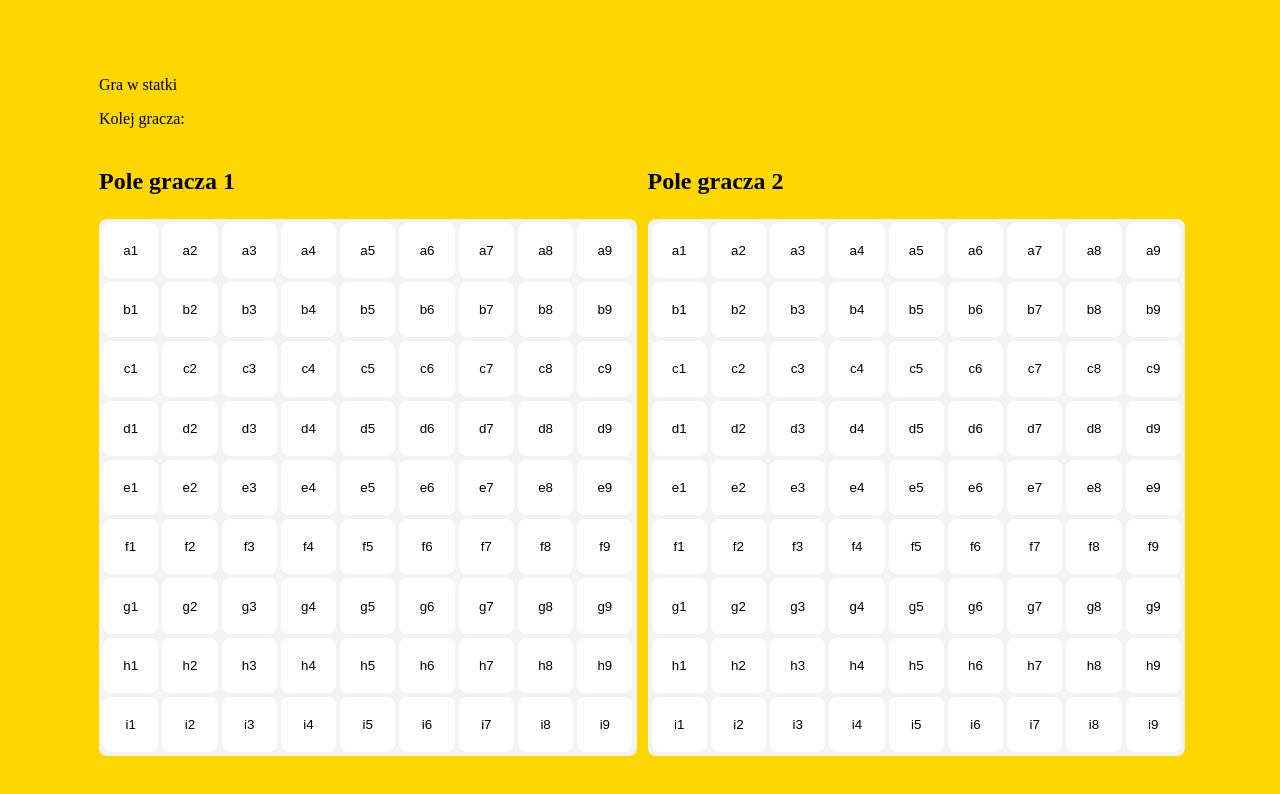
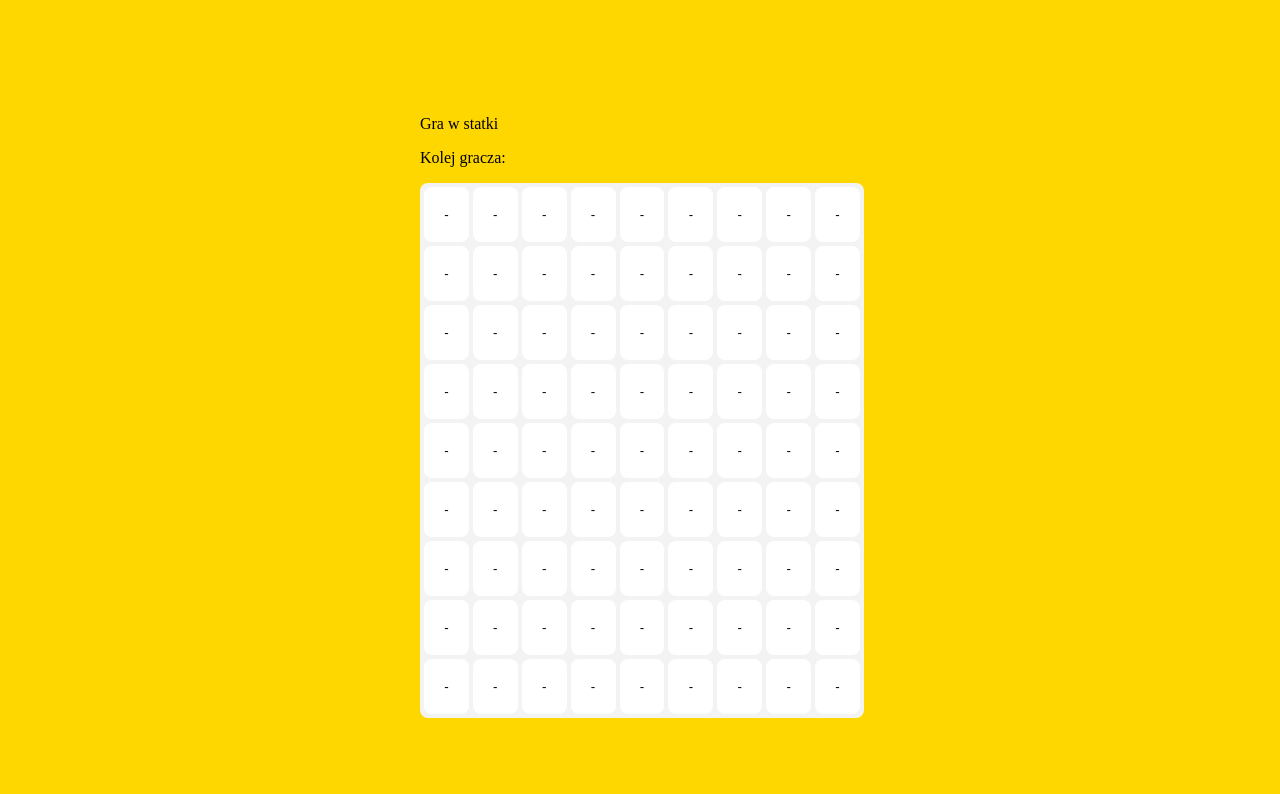
Before and after one commit to Bartholomeas/ships-game-oop, a React (Vite) app: page / in a window 1280 px wide. Shown: the top 794 px of the page. Built offline with nearby package versions, Linux system fonts and the light colour scheme.

Commit message:
fighting with board generating with new approach

```diff
--- a/src/App.tsx
+++ b/src/App.tsx
@@ -24,27 +24,42 @@ class App extends Component<any, StateInterface> {
     // console.log(`Turn of player ${this.state.playerTurn}`);
     // console.log(this.PlayerOne);
     const game = new Board([
-      new Ship(1, [[0, 0]]),
-      new Ship(1, [[0, 4]]),
-      new Ship(1, [[3, 2]]),
-      new Ship(1, [[4, 6]]),
-      new Ship(2, [
-        [9, 5],
-        [9, 6],
+      new Ship(5, [
+        [0, 0],
+        [0, 1],
+        [0, 2],
+        [0, 3],
+        [0, 4],
+      ]),
+      new Ship(4, [
+        [1, 0],
+        [1, 1],
+        [1, 2],
+        [1, 3],
+      ]),
+      new Ship(3, [
+        [2, 0],
+        [2, 1],
+        [2, 2],
+      ]),
+      new Ship(3, [
+        [3, 0],
+        [3, 1],
+        [3, 2],
       ]),
       new Ship(2, [
-        [5, 5],
-        [5, 6],
+        [4, 0],
+        [4, 1],
       ]),
     ]);
 
-    console.log(game);
+    const board = game.render();
+    // console.log(game);
   }
 
   componentDidMount() {
     this.startQueue();
   }
-  // 4jednoamsztowce 3dwumasztowce 2trzymasztowce 1czteromasztowiec
 
   render() {
     return (
@@ -52,8 +67,38 @@ class App extends Component<any, StateInterface> {
         <p>Gra w statki</p>
         <p>Kolej gracza:</p>
         <div className={style.wrapper}>
-          <Board playerId={this.PlayerOne.id} clickHandler={() => this.PlayerOne.clickHandler()} />
-          <Board playerId={this.PlayerTwo.id} clickHandler={() => this.PlayerTwo.clickHandler()} />
+          {this.board}
+          <Board
+            ships={[
+              new Ship(5, [
+                [0, 0],
+                [0, 1],
+                [0, 2],
+                [0, 3],
+                [0, 4],
+              ]),
+              new Ship(4, [
+                [1, 0],
+                [1, 1],
+                [1, 2],
+                [1, 3],
+              ]),
+              new Ship(3, [
+                [2, 0],
+                [2, 1],
+                [2, 2],
+              ]),
+              new Ship(3, [
+                [3, 0],
+                [3, 1],
+                [3, 2],
+              ]),
+              new Ship(2, [
+                [4, 0],
+                [4, 1],
+              ]),
+            ]}
+          />
         </div>
       </div>
     );
@@ -61,3 +106,11 @@ class App extends Component<any, StateInterface> {
 }
 
 export default App;
+// <div>
+//   <p>Gra w statki</p>
+//   <p>Kolej gracza:</p>
+//   <div className={style.wrapper}>
+//     <Board playerId={this.PlayerOne.id} clickHandler={() => this.PlayerOne.clickHandler()} />
+//     <Board playerId={this.PlayerTwo.id} clickHandler={() => this.PlayerTwo.clickHandler()} />
+//   </div>
+// </div>
--- a/src/components/Board.tsx
+++ b/src/components/Board.tsx
@@ -1,6 +1,5 @@
 import { Component } from 'react';
 import Ship from './Ship';
-import SinglePosition from './SinglePosition';
 import * as style from './styles/Board.module.css';
 
 interface Props {
@@ -9,41 +8,46 @@ interface Props {
 export default class Board extends Component<any, { x: number[]; y: string[] }> implements Props {
   private readonly ships;
   private readonly grid;
-
-  constructor(ships: Ship[], props?: any) {
-    super(props);
+  public readonly size = 9;
+  constructor(ships: Ship[]) {
+    super(ships);
     this.ships = ships;
-    this.grid = Array(9)
+    this.grid = Array(this.size)
       .fill(null)
-      .map(() => Array(9).fill(null));
-
-    this.state = {
-      x: [1, 2, 3, 4, 5, 6, 7, 8, 9],
-      y: ['a', 'b', 'c', 'd', 'e', 'f', 'g', 'h', 'i'],
-    };
+      .map(() => Array(this.size).fill(null));
   }
 
   private placeShips() {
-    console.log('test');
+    // console.log(this.ships[0]);
+    const { ships } = this.ships;
+    // console.log(ships);
+    for (const { context: ship } of ships) {
+      console.log(ship);
+    }
   }
 
   componentDidMount() {
-    console.log(this.grid);
+    this.placeShips();
   }
 
-  render() {
+  public render() {
+    const cells = [];
+    for (let x = 0; x < this.size; x++) {
+      for (let y = 0; y < this.size; y++) {
+        cells.push(
+          <button
+            onClick={() => console.log(y, x)}
+            className={`${style.ship} ${this.grid[x][y] ? style['ship--active'] : ''}`}
+            key={`${x}-${y}`}>
+            {this.grid[x][y] ? 'S' : '-'}
+          </button>
+        );
+      }
+    }
+
     return (
       <div className={style.wrapper}>
-        <p>Pole gracza {this.props.playerId}</p>
-        <div className={style.position__wrapper}>
-          {this.state.y.map(item =>
-            this.state.x.map(el => (
-              <SinglePosition clickFn={this.props.clickHandler} key={item + el}>
-                {item + el}
-              </SinglePosition>
-            ))
-          )}
-        </div>
+        <div className={style.position__wrapper}>{cells}</div>
       </div>
     );
   }
--- a/src/components/Ship.tsx
+++ b/src/components/Ship.tsx
@@ -5,8 +5,8 @@ export default class Ship extends Component {
   private health;
   private readonly positions;
 
-  constructor(size: number, positions: Array<[number, number]>, props?: any) {
-    super(props);
+  constructor(size: number, positions: Array<[number, number]>) {
+    super(size, positions);
     this.size = size;
     this.health = size;
     this.positions = positions;
--- a/src/components/styles/Board.module.css
+++ b/src/components/styles/Board.module.css
@@ -20,3 +20,22 @@
   border-radius: 8px;
   background-color: #f3f3f3;
 }
+
+.ship {
+  background-color: white;
+  aspect-ratio: 1 / 1;
+  padding: 20px;
+  transition: background-colors 0.2s ease;
+  border: none;
+  border-radius: 8px;
+  margin: 2px;
+  cursor: pointer;
+}
+
+.ship:hover {
+  background-color: #f3f3f3;
+}
+
+.ship--active {
+  background-color: #e8b83f;
+}
```
Also changed, not shown: src/components/ShipSm.tsx (deleted, +0 -12 lines).
